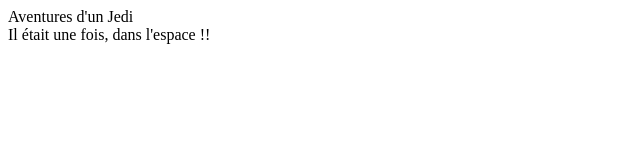
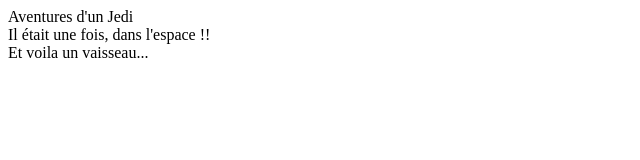
Before and after one commit to Laverre/formation-git-mastering-discover-github, a plain HTML site: page index.html in a window 1280 px wide. Shown: the whole page, without its empty margins (0-640 px from the left). Drawn offline with Linux system fonts and the light colour scheme.

Commit message:
feat: new div

```diff
--- a/index.html
+++ b/index.html
@@ -10,5 +10,8 @@
     <div>
         Il était une fois, dans l'espace !!
     </div>
+    <div>
+        Et voila un vaisseau...
+    </div>
 </body>
 </html>
```
